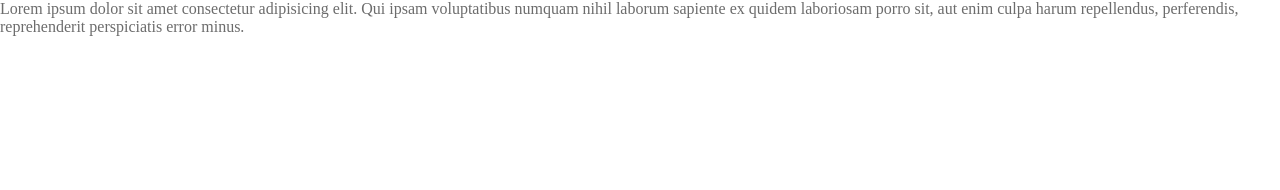
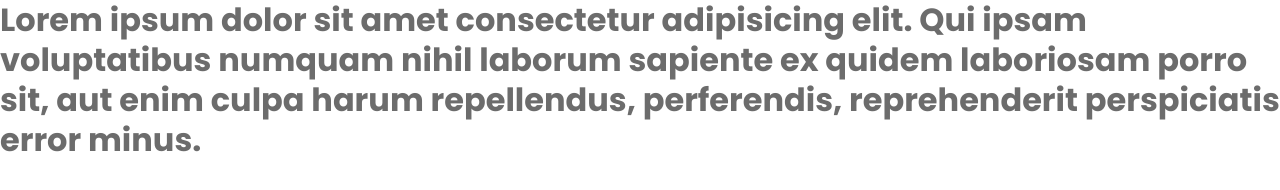
Before and after one commit to leonardovitorecker/projeto-travelgram, a plain HTML site: page index.html in a window 1280 px wide. Drawn offline with Linux system fonts and the light colour scheme.

Commit message:
Definindo fontes

```diff
--- a/index.html
+++ b/index.html
@@ -3,9 +3,15 @@
 <head>
   <meta charset="UTF-8">
   <meta name="viewport" content="width=device-width, initial-scale=1.0">
+  <link rel="preconnect" href="https://fonts.googleapis.com">
+  <link rel="preconnect" href="https://fonts.gstatic.com" crossorigin>
+
   <title>Travelgram | Perfil de viagens</title>
 
   <link rel="stylesheet" href="styles/index.css">
+
+  <link href="https://fonts.googleapis.com/css2?family=Poppins:wght@400;700&display=swap" rel="stylesheet">
+
 </head>
 <body>
   <p>
--- a/styles/global.css
+++ b/styles/global.css
@@ -12,8 +12,16 @@
   --shape-transparency:#ffffff8f;
   --text-color-primary: #313131;
   --text-color-secondary: #6c6c6c;
+
+  --font-family: "Poppins", sans-serif;
+  --text-lg: bold 32px/125% var(--font-family);
+  --text: 16px/1.5% var(--font-family);
+  --text-md: 14px/175% var(--font-family);
+  --text-sm: 12px/175% var(--font-family);
 }
 
 body {
+  font: var(--text-lg);
   color: var(--text-color-secondary);
+  background-color: var(--background-color);
 }
```
